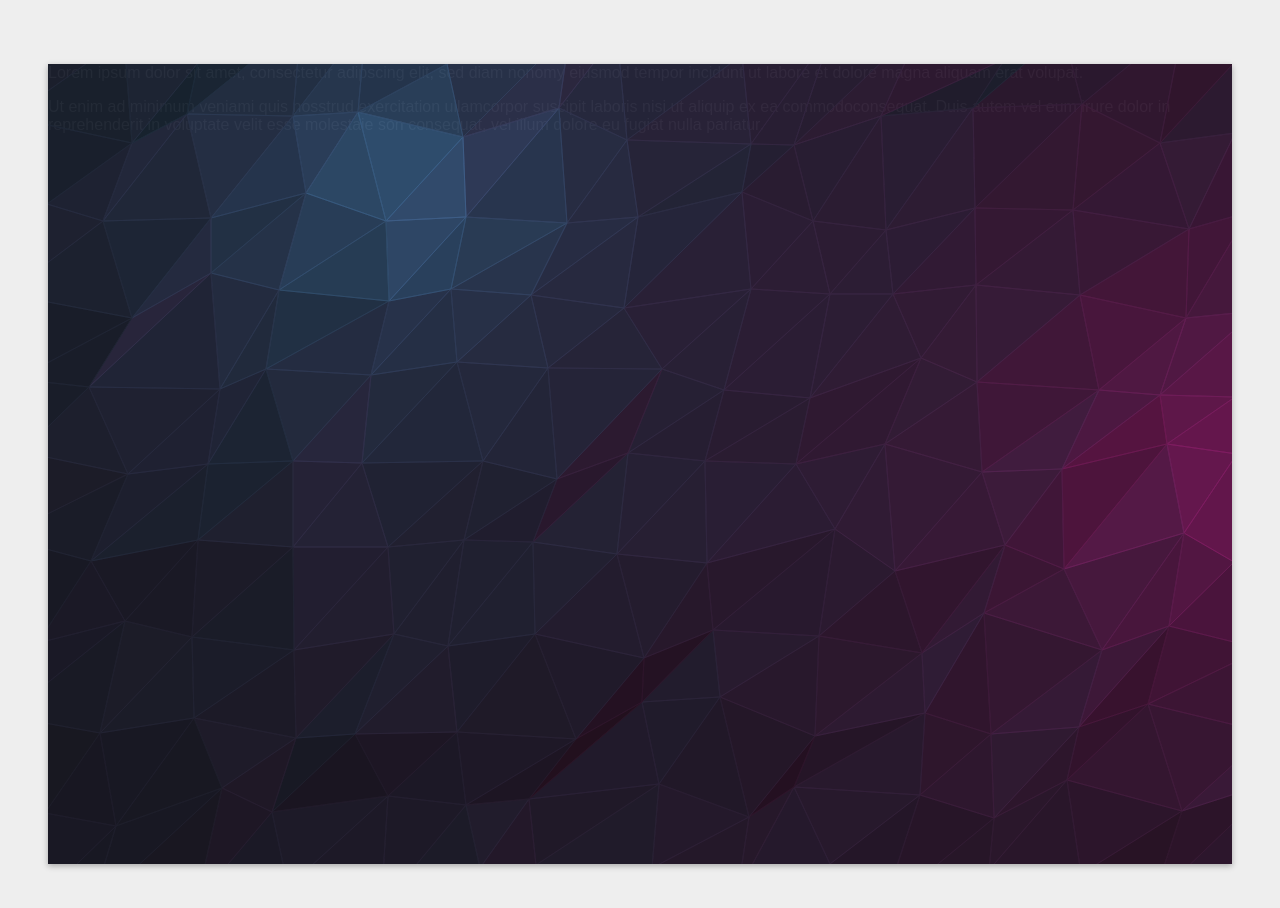
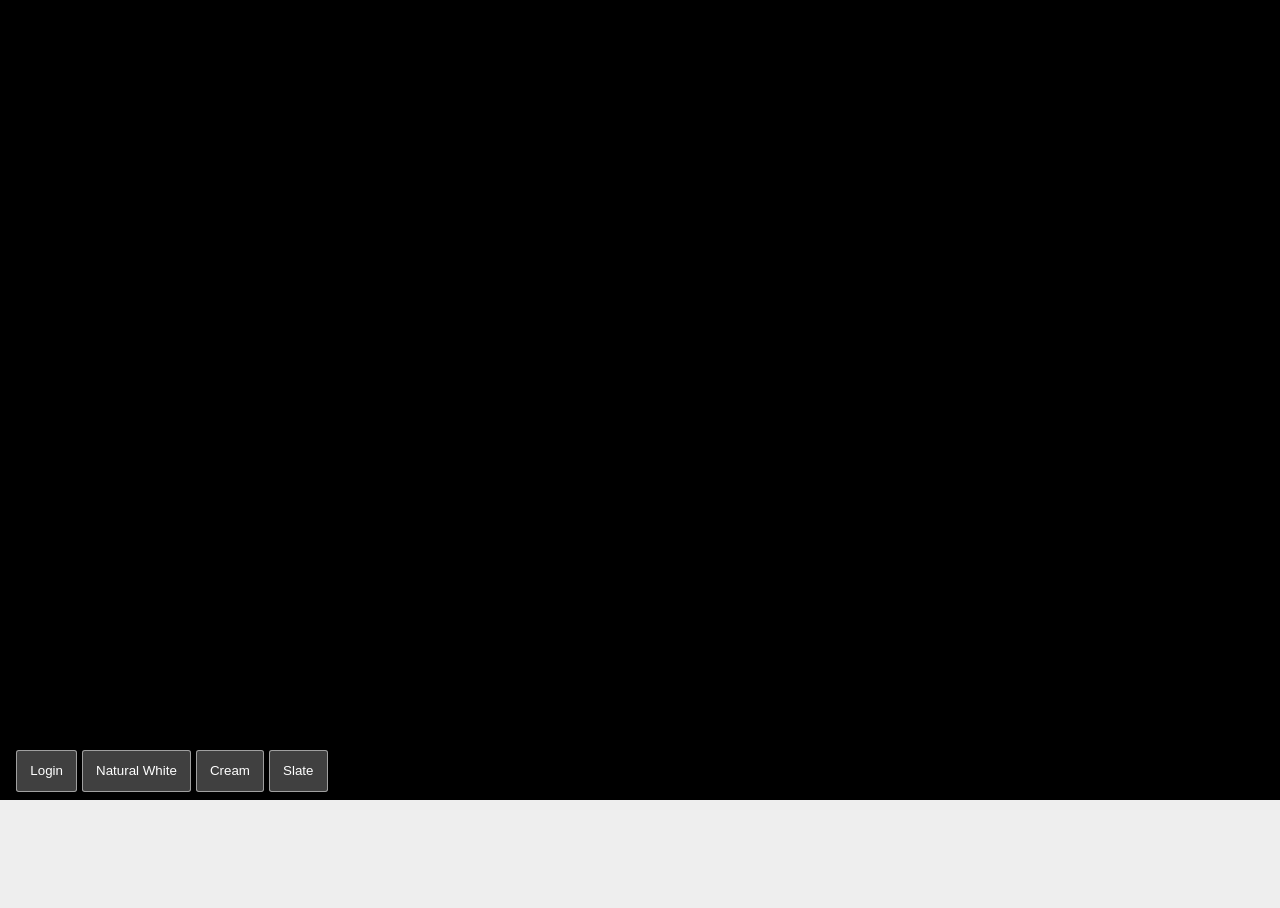
Before and after one commit to jongala/shadedsurface, a plain HTML site: page shader.html in a window 1280 px wide. After the commit the page ends 800 px from the top, so only its background shows below. Drawn offline with Linux system fonts and the light colour scheme.

Commit message:
Update preview system with several sample light+material combos

```diff
--- a/shader.html
+++ b/shader.html
@@ -9,7 +9,7 @@
                 background: #eee;
                 color: #333;
                 margin: 0;
-                padding: 3em;
+                padding: 0;
             }
 
             .panel {
@@ -18,7 +18,25 @@
             }
 
             #shadeMe {
-                height: 800px;
+                height: 100vh;
+                background: #000;
+            }
+
+            #controls {
+                position: absolute;
+                bottom: 0;
+                left: 0;
+                padding: 0.5em 1em;
+            }
+
+            #controls button {
+                padding: 0 1em;
+                line-height: 3em;
+                color: #ffffff;
+                background: rgba(255, 255, 255, 0.25);
+                border: 1px solid rgba(255, 255, 255, 0.5);
+                border-radius: 0.2em;
+                box-shadow: 0 2px 6px rgba(0, 0, 0, 0.2);
             }
         </style>
     </head>
@@ -26,30 +44,41 @@
 
         <div class="page clearfix">
         	<div class="panel" id="shadeMe">
-
-
-                <p>Lorem ipsum dolor sit amet, consectetur adipscing elit, sed diam nonomy eiusmod tempor incidunt ut labore et dolore magna aliquam erat volupat. </p>
-
-                <p>Ut enim ad minimum veniami quis nosstrud exercitation ullamcorpor suscipit laboris nisi ut aliquip ex ea commodoconsequat. Duis autem vel eum irure dolor in reprehenderit in voluptate velit esse molestaie son consequat, vel illum dolore eu fugiat nulla pariatur.</p>
-
-
-
-
-
-
-
-
             <!-- .panel --></div>
+            <div id="controls">
+                <button onClick="show(login)">Login</button>
+                <button onClick="show(naturalWhite)">Natural White</button>
+                <button onClick="show(cream)">Cream</button>
+                <button onClick="show(slate)">Slate</button>
+            </div>
         <!-- #page --></div>
 
         <script src="script/fss.js"></script>
         <script src="script/shadedSurface.js"></script>
 
         <script>
+            function extend(a, b){
+                for (key in b) {
+                    if (b.hasOwnProperty(key)) {
+                        a[key] = b[key]
+                    }
+                }
+                return a;
+            };
+
             var dogHeight = 100,
                 spotHeightCoef = 1.5;
 
-            var loginLights = [
+            var login = {
+                cellsize: 80,
+                jitter: 0.3,
+                depth: 2.5,
+                materialAmbient: '#777777',
+                materialDiffuse: '#bbbbbb',
+                fillOpacity: 0.8,
+                strokeOpacity: 1,
+                strokeWidth: 1,
+                lights: [
                     {
                         // dog
                         ambient: '#20292f',
@@ -77,29 +106,89 @@
                             z: 0
                         }
                     }
-            ];
+                ]
+            };
 
-            loginSurface = new ShadedSurface({
-                container: '#shadeMe',
+            var naturalWhite = {
+                cellsize: 60,
+                materialAmbient: '#d6d9df',
+                materialDiffuse: '#444444',
+                lights: [
+                    {
+                        ambient: '#dddddd',
+                        diffuse: '#ffddaa',
+                        x: 0,
+                        y: function(w, h) {return h/2},
+                        z: function(w, h) {
+                            return 300 * w/1300
+                        }
+                    }
+                ]
+            };
+
+            var cream = {
+                cellsize: 60,
+                materialAmbient: '#f0e9d0',
+                materialDiffuse: '#444444',
+                lights: [
+                    {
+                        ambient: '#d0d0d0',
+                        diffuse: '#fff0e6',
+                        x: 0,
+                        y: function(w, h) {return h/2},
+                        z: function(w, h) {
+                            return 300 * w/1300
+                        }
+                    }
+                ]
+            };
+
+            var slate = {
+                cellsize: 60,
+                materialAmbient: '#202122',
+                materialDiffuse: '#444444',
+                lights: [
+                    {
+                        ambient: '#ffffff',
+                        diffuse: '#ffffff',
+                        x: 0,
+                        y: function(w, h) {return h/2},
+                        z: function(w, h) {
+                            return 300 * w/1300
+                        }
+                    }
+                ]
+            };
+
+            function setSurface(opts) {
+                var settings = extend({
                     cellsize: 80,
                     jitter: 0.3,
                     depth: 2.5,
-                materialAmbient: '#777777',
-                materialDiffuse: '#bbbbbb',
-                fillOpacity: 0.8,
+                    materialAmbient: '#ffffff',
+                    materialDiffuse: '#ffffff',
+                    fillOpacity: 1,
                     strokeOpacity: 1,
                     strokeWidth: 1,
+
+                    container: '#shadeMe',
                     renderWith: 'canvas'
-            }, loginLights);
+                }, opts);
+                document.querySelector(settings.container).innerHTML = '';
+                demoSurface = new ShadedSurface(settings, settings.lights);
 
-            loginSurface.initialize()
+                demoSurface.initialize()
                     .resize()
                     .draw()
                     .dark()
                     .lightUp();
+            }
+            var show = setSurface;
+
+            //setSurface(login);
 
             inspect = function() {
-                vertices = loginSurface.scene.meshes[0].geometry.vertices;
+                vertices = demoSurface.scene.meshes[0].geometry.vertices;
                 v = vertices[Math.floor(vertices.length/3)];
                 console.log(v.position);
             }
@@ -116,6 +205,8 @@
                 if (this.playing) do_shimmer();
             }
 
+
+
         </script>
 
     </body>
```
Lines whose indentation alone changed are shown as unchanged.
